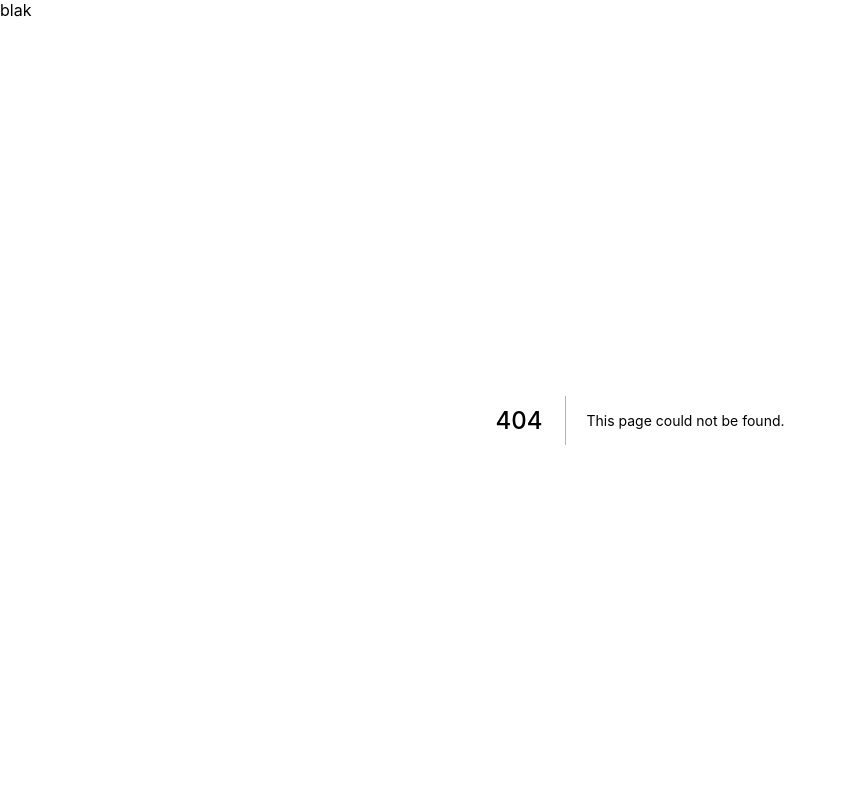
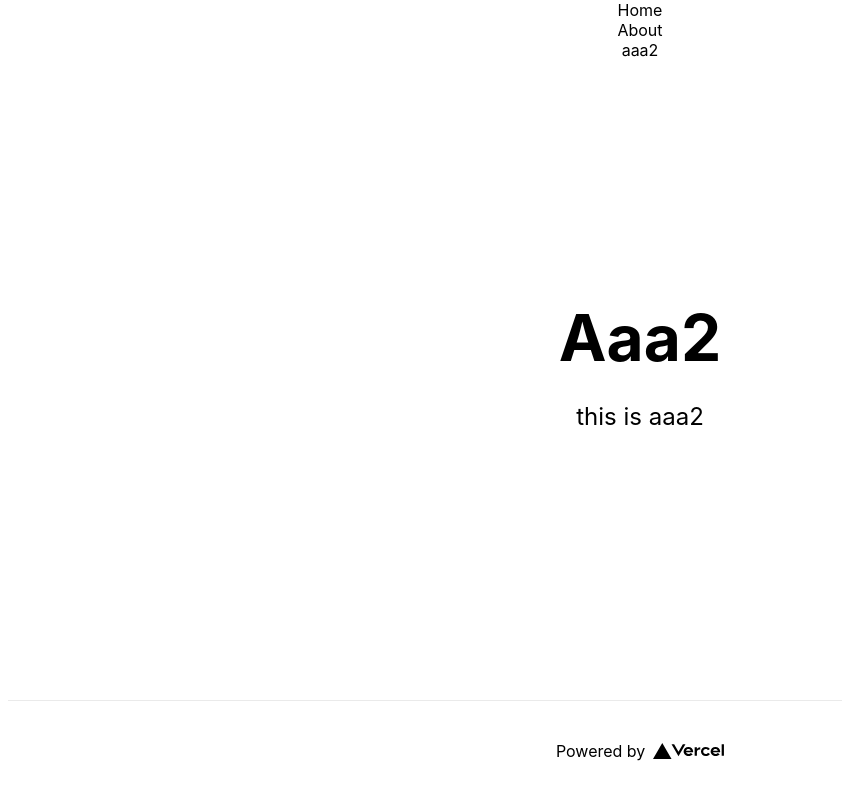
Before and after one commit to mattomwit/NextJsTypeScriptMaterialUi, a Next.js app: page /aaa2 in a window 1280 px wide. Before the commit this address had no page. Shown: the top 800 px of the page, without its empty margins (0-842 px from the left). Built offline with nearby package versions, Linux system fonts and the light colour scheme.

Commit message:
Trying to build for github pages

```diff
--- /dev/null
+++ b/Components/Footer.tsx
@@ -0,0 +1,16 @@
+import styles from '../styles/Layout.module.css'
+
+export default function Footer() {
+  return (
+    <footer className={styles.footer}>
+      <a
+        href="https://vercel.com?utm_source=create-next-app&utm_medium=default-template&utm_campaign=create-next-app"
+        target="_blank"
+        rel="noopener noreferrer"
+      >
+        Powered by{' '}
+        <img src="/vercel.svg" alt="Vercel Logo" className={styles.logo} />
+      </a>
+    </footer>
+  );
+}
--- a/Components/Layout.tsx
+++ b/Components/Layout.tsx
@@ -1,11 +1,23 @@
-
 import type { AppProps } from 'next/app'
+import Head from 'next/head'
+import styles from '../styles/Layout.module.css'
+import Footer from './Footer'
+import Link from 'next/link'
 
 export default function Layout({Component, pageProps}: AppProps) {
   return (
-    <div>
-      <div>blak</div>
-      <Component {...pageProps}/>
+    <div className={styles.container}>
+       <Head>
+        <title>About</title>
+        <link rel="icon" href="/favicon.ico" />
+      </Head>
+      <Link href="/"><a>Home</a></Link>
+      <Link href="/about"><a>About</a></Link>
+      <Link href="/aaa2"><a>aaa2</a></Link>
+      <main className={styles.main}>
+        <Component {...pageProps}/>
+      </main>
+      <Footer/>
     </div>
   );
 }
--- a/package.json
+++ b/package.json
@@ -4,10 +4,12 @@
   "private": true,
   "scripts": {
     "dev": "next dev",
-    "build": "next build",
+    "build": "next build && next export",
+    "export": "next export && touch out/.nojekyll",
     "start": "next start"
   },
   "dependencies": {
+    "@material-ui/core": "^4.11.3",
     "next": "10.0.9",
     "react": "17.0.2",
     "react-dom": "17.0.2",
--- /dev/null
+++ b/pages/aaa2.tsx
@@ -0,0 +1,16 @@
+import styles from '../styles/Layout.module.css'
+
+export default function Aaa2() {
+  return (
+    <>
+        <h1 className={styles.title}>
+          Aaa2
+        </h1>
+
+        <p className={styles.description}>
+        this is aaa2
+        </p>
+
+    </>
+  )
+}
```
Also changed, not shown: pages/about.tsx (+4 -22 lines), pages/index.tsx (+0 -12 lines), 1 other file (tests, documents, lock files or other folders).
